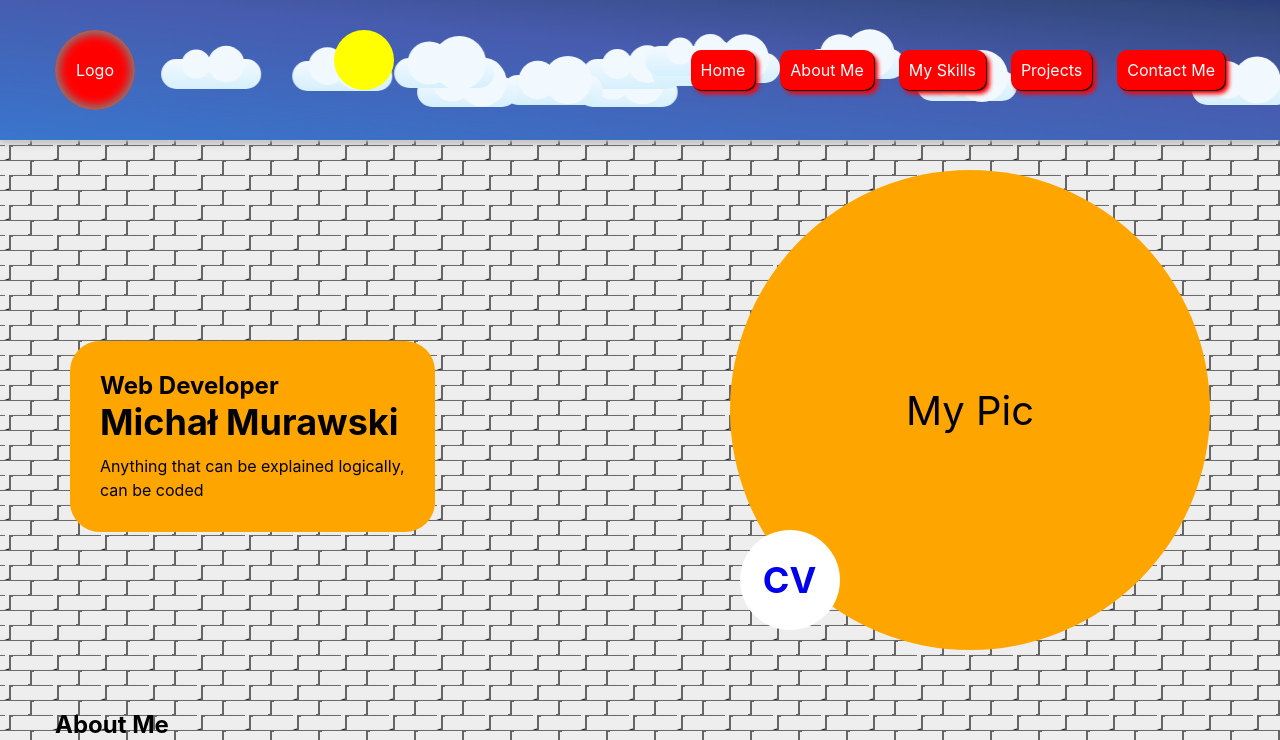
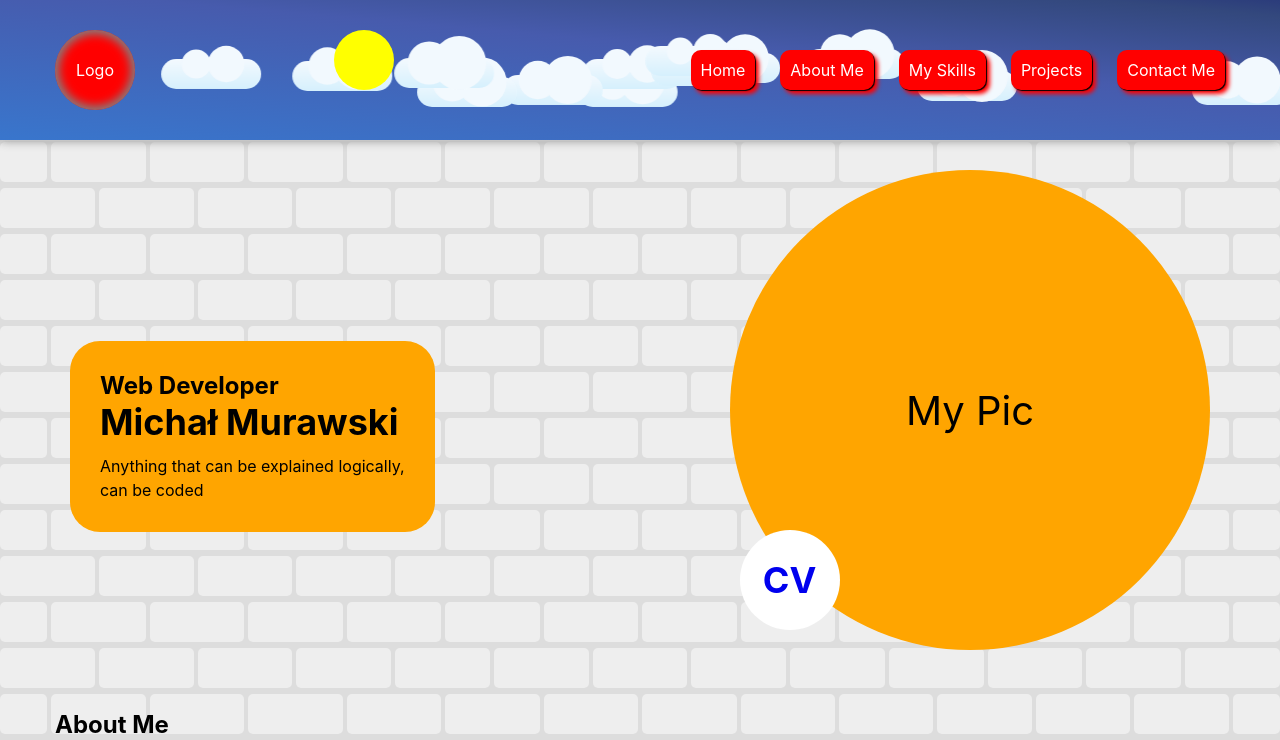
Before and after one commit to AMichalMurawski/portfolio, a React (Create React App) app: page / in a window 1280 px wide. Shown: the top 740 px of the page. Built offline with nearby package versions, Linux system fonts and the light colour scheme.

Commit message:
change backgroundWall to flex bricks

```diff
--- /dev/null
+++ b/src/components/elements/ui/Brick/Brick.styled.ts
@@ -0,0 +1,9 @@
+import styled from 'styled-components';
+
+export const BrickElement = styled.div`
+  width: 100px;
+  height: 40px;
+  background-color: ${props => props.theme.bg.brick};
+  border-radius: 5px;
+  margin-top: 2px;
+`;
--- /dev/null
+++ b/src/components/elements/ui/Brick/Brick.tsx
@@ -0,0 +1,6 @@
+import React from 'react';
+import { BrickElement } from './Brick.styled';
+
+export const Brick: React.FC = () => {
+  return <BrickElement />;
+};
--- a/src/components/elements/ui/index.ts
+++ b/src/components/elements/ui/index.ts
@@ -1,3 +1,4 @@
+export * from './Brick/Brick';
 export * from './ContactForm/ContactForm';
 export * from './DarkModeAnimation/DarkModeAnimation';
 export * from './Introduction/Introduction';
--- a/src/components/sections/Background/Background.styled.ts
+++ b/src/components/sections/Background/Background.styled.ts
@@ -7,7 +7,6 @@ export const BgWrapper = styled.div`
         position: absolute;
         left: 0;
         bottom: 0;
-        height: 0;
         width: 100%;
         min-width: 100%;
         height: 100%;
--- /dev/null
+++ b/src/components/sections/Background/BackgroundWall.data.ts
@@ -0,0 +1,26 @@
+export const brickRows = (
+  wallDim: number,
+  brickDim: number,
+  mortar: number,
+  type: 'row' | 'col'
+): number[] => {
+  const count = wallDim / (brickDim + mortar);
+  let countRound = Math.round(count);
+  if (countRound > count) {
+    countRound -= 1;
+  }
+  if (type === 'col') {
+    countRound += 1;
+  }
+  return Array(countRound).fill(1);
+};
+
+export interface WallDimension {
+  height: number;
+  width: number;
+}
+
+export const initialWallDimension: WallDimension = {
+  height: 0,
+  width: 0,
+};
--- a/src/components/sections/Background/BackgroundWall.styled.ts
+++ b/src/components/sections/Background/BackgroundWall.styled.ts
@@ -1,5 +1,30 @@
 import styled from 'styled-components';
 
-export const BGWrapper = styled.div`
+export const BgWrapper = styled.div`
   position: absolute;
+  left: 0;
+  bottom: 0;
+  width: 100%;
+  min-width: 100%;
+  height: 100%;
+  min-height: 100vh;
+  display: flex;
+  flex-direction: column;
+  gap: ${props => props.theme.gap.mortar}px;
+  background-color: ${props => props.theme.bg.wall};
+  z-index: -100;
 `;
+
+export const BrickLine = styled.div`
+  display: flex;
+  flex-direction: row;
+  gap: ${props => props.theme.gap.mortar}px;
+
+  &:nth-child(odd) *:first-child {
+    width: ${props => `${props.theme.width.brick / 2}`}px;
+  }
+
+  &:nth-child(odd) *:last-child {
+    width: ${props => `${props.theme.width.brick / 2}`}px;
+  }
+`;
--- a/src/components/sections/Background/BackgroundWall.tsx
+++ b/src/components/sections/Background/BackgroundWall.tsx
@@ -0,0 +1,68 @@
+import React, { useEffect, useRef, useState } from 'react';
+import { BgWrapper, BrickLine } from './BackgroundWall.styled';
+import { Brick } from '../../elements/ui';
+import {
+  WallDimension,
+  brickRows,
+  initialWallDimension,
+} from './BackgroundWall.data';
+import { useStyle } from '../../../providers';
+
+export const BackgroundWall: React.FC = () => {
+  const style = useStyle();
+  const [wallDimension, setWallDimension] =
+    useState<WallDimension>(initialWallDimension);
+  const ref = useRef<HTMLDivElement>(null);
+
+  useEffect(() => {
+    if (ref.current) {
+      setWallDimension({
+        height: ref.current.clientHeight,
+        width: ref.current.clientWidth,
+      });
+    }
+  }, []);
+
+  useEffect(() => {
+    const handleResize = () => {
+      if (ref.current) {
+        setWallDimension({
+          height: ref.current.clientHeight,
+          width: ref.current.clientWidth,
+        });
+      }
+      console.log('foo');
+    };
+
+    window.addEventListener('resize', handleResize);
+    return () => {
+      window.removeEventListener('resize', handleResize);
+    };
+  }, []);
+
+  console.log(style);
+
+  return (
+    <BgWrapper ref={ref}>
+      {ref.current &&
+        brickRows(
+          wallDimension.height,
+          style.height.brick,
+          style.gap.mortar,
+          'row'
+        ).map((brick, i) => (
+          <BrickLine key={i}>
+            {brickRows(
+              wallDimension.width,
+              style.width.brick,
+              style.gap.mortar,
+              'col'
+            ).map((brick, i) => (
+              <Brick key={i} />
+            ))}
+            {i % 2 === 0 ? <Brick /> : null}
+          </BrickLine>
+        ))}
+    </BgWrapper>
+  );
+};
--- a/src/components/sections/index.js
+++ b/src/components/sections/index.js
@@ -1,5 +1,6 @@
 export * from './About/About';
 export * from './Background/Background';
+export * from './Background/BackgroundWall';
 export * from './Contact/Contact';
 export * from './Header/Header';
 export * from './Home/Home';
--- a/src/pages/Portfolio.tsx
+++ b/src/pages/Portfolio.tsx
@@ -2,6 +2,7 @@ import React from 'react';
 import {
   About,
   Background,
+  BackgroundWall,
   Contact,
   Header,
   Home,
@@ -27,7 +28,8 @@ const Portfolio: React.FC = () => {
           <FooConsole />
           <ButtonMode />
         </PageWindow>
-        <Background />
+        {/* <Background /> */}
+        <BackgroundWall />
       </div>
     </>
   );
--- a/src/providers/ThemeProvider/styleData.ts
+++ b/src/providers/ThemeProvider/styleData.ts
@@ -17,6 +17,13 @@ const basicStyle = {
   },
   height: {
     header: 150,
+    brick: 40,
+  },
+  width: {
+    brick: 100,
+  },
+  gap: {
+    mortar: 4,
   },
 };
 
@@ -28,6 +35,8 @@ const lightStyle = {
   bg: {
     main: '#eee',
     introduction: 'orange',
+    wall: '#ddd',
+    brick: '#eee',
   },
   transform: {
     sky: 'translate(-10%, -60%)',
@@ -54,6 +63,8 @@ const darkStyle = {
   bg: {
     main: '#444',
     introduction: 'orange',
+    wall: '#111',
+    brick: '#444',
   },
   transform: {
     sky: 'translate(0, 0)',
@@ -72,7 +83,7 @@ const darkStyle = {
   },
 };
 
-export const style = (mode?: ModeType) => ({
+export const style: any = (mode?: ModeType) => ({
   ...basicStyle,
   ...(mode === 'light' ? lightStyle : darkStyle),
 });
```
